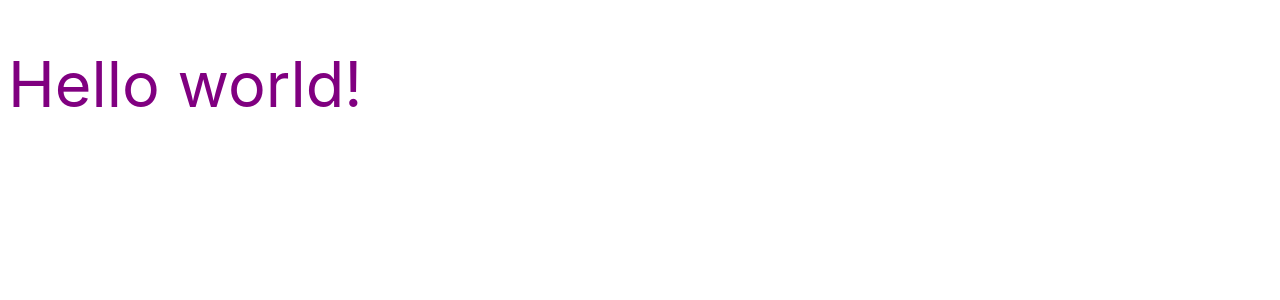
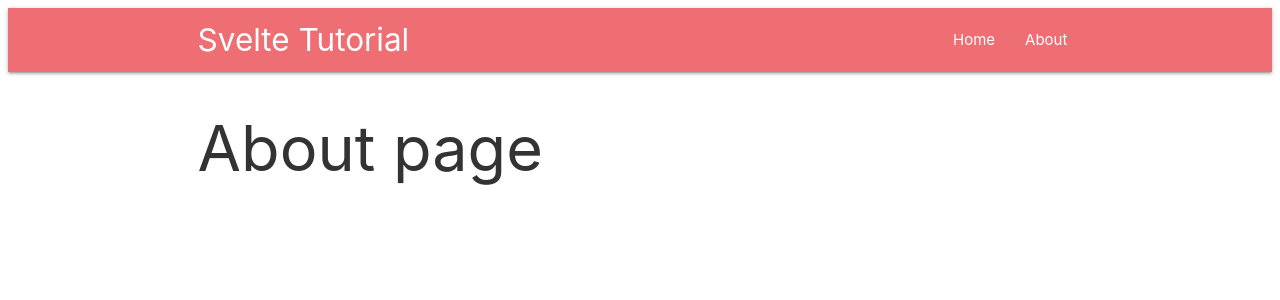
Before and after one commit to silvestrevivo/svelte-materialize-posts, a Svelte app: page /about in a window 1280 px wide. Shown: the top 300 px of the page. Built offline with nearby package versions, Linux system fonts and the light colour scheme.

Commit message:
routing added

```diff
--- a/package.json
+++ b/package.json
@@ -21,6 +21,7 @@
     "start:dev": "sirv public --dev"
   },
   "dependencies": {
-    "materialize-css": "^1.0.0-rc.2"
+    "materialize-css": "^1.0.0-rc.2",
+    "svelte-routing": "^1.2.0"
   }
 }
--- a/src/App.svelte
+++ b/src/App.svelte
@@ -2,13 +2,19 @@
   import "../node_modules/materialize-css/dist/css/materialize.min.css";
   import "../node_modules/materialize-css/dist/js/materialize.min.js";
 
+  import { Router, Link, Route } from "svelte-routing";
+
+  import Navbar from "./layout/Navbar.svelte";
+  import Home from "./pages/Home.svelte";
+  import About from "./pages/About.svelte";
+
   export let name;
 </script>
 
-<style>
-  h1 {
-    color: purple;
-  }
-</style>
-
-<h1>Hello {name}!</h1>
+<Router>
+  <Navbar />
+  <div class="container">
+    <Route path="/" component={Home} />
+    <Route path="/about" component={About} />
+  </div>
+</Router>
--- /dev/null
+++ b/src/layout/Navbar.svelte
@@ -0,0 +1,20 @@
+<script>
+  import { Link } from "svelte-routing";
+</script>
+
+<nav>
+  <div class="nav-wrapper">
+    <div class="container">
+      <Link to="/" class="brand-logo">Svelte Tutorial</Link>
+      <ul id="nav-mobile" class="right">
+        <li>
+          <Link to="/">Home</Link>
+        </li>
+        <li>
+          <Link to="/about">About</Link>
+        </li>
+      </ul>
+    </div>
+
+  </div>
+</nav>
--- a/src/main.js
+++ b/src/main.js
@@ -2,9 +2,7 @@
 
 const app = new App({
 	target: document.body,
-	props: {
-		name: 'world'
-	}
+	props: {}
 });
 
 export default app;
--- /dev/null
+++ b/src/pages/About.svelte
@@ -0,0 +1 @@
+<h1>About page</h1>
--- /dev/null
+++ b/src/pages/Home.Svelte
@@ -0,0 +1 @@
+<h1>Home page</h1>
```
Also changed, not shown: 1 other file (tests, documents, lock files or other folders).
